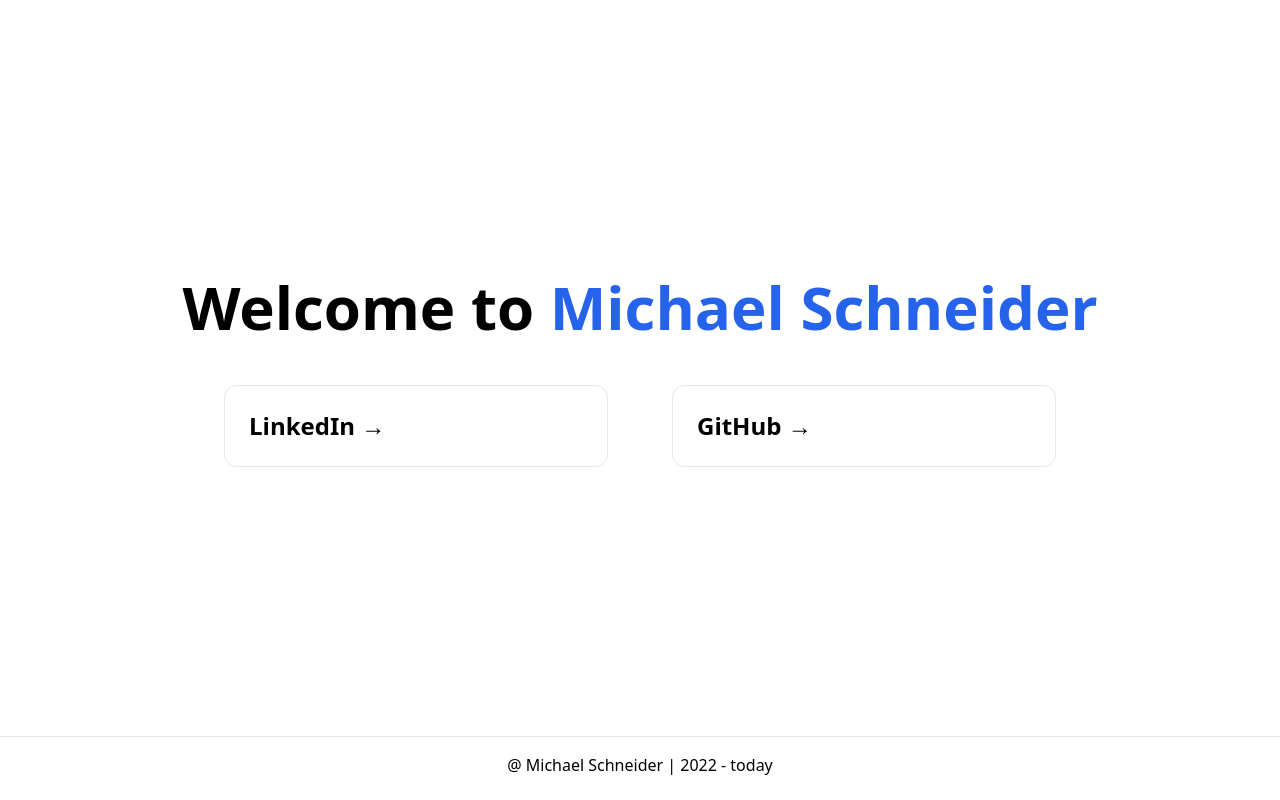
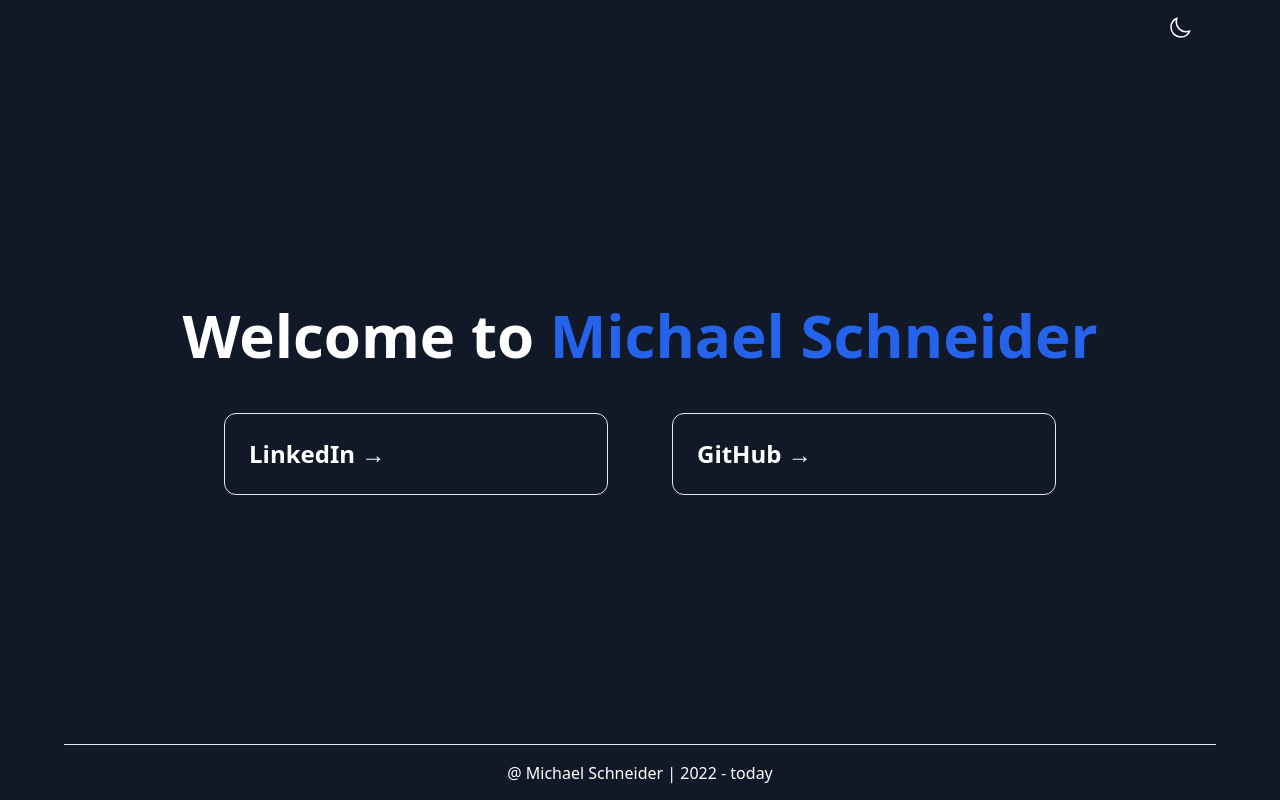
Before and after one commit to schneidermichael/my-website, a Next.js app: page / in a window 1280 px wide. Built offline with nearby package versions, Linux system fonts and the light colour scheme.

Commit message:
feat: added dark mode

```diff
--- a/components/DelayedTitle.tsx
+++ b/components/DelayedTitle.tsx
@@ -15,7 +15,7 @@ const DelayedTitle: FC<DelayedTitleProps> = ({ speed, firstMessage, secondMessag
       });
 
       return (
-        <div>
+        <div className="dark:text-white">
           {firstTextPart}{" "}
           <span className="text-blue-600">{secondTextPart.substring(0, idx)}</span>
         </div>
--- /dev/null
+++ b/components/Footer.tsx
@@ -0,0 +1,15 @@
+import { FC } from "react";
+
+interface FooterProps {
+    name: string;
+  }
+
+export const Footer: FC<FooterProps> = ({ name }) => {
+    return (
+        <footer className="flex h-14 w-full  items-center justify-center border-t">
+          <span className="flex items-center justify-center gap-2 dark:text-white">
+            @ {name} | 2022 - today
+          </span>
+        </footer>
+    );
+  };
--- /dev/null
+++ b/components/Header.tsx
@@ -0,0 +1,48 @@
+import UseDarkMode from "./UseDarkMode";
+
+const Header = () => {
+  const [colorTheme, setTheme]: any = UseDarkMode();
+
+
+  return (
+    <header className="h-15  dark:border-gray-700">
+      <div className="container px-4 sm:px-6 py-4 flex justify-end items-center">
+        {colorTheme === "light" ? (
+          <svg
+            onClick={() => setTheme("light")}
+            xmlns="http://www.w3.org/2000/svg"
+            fill="none"
+            viewBox="0 0 24 24"
+            strokeWidth={1.5}
+            stroke="currentColor"
+            className="w-6 h-6 dark:text-white"
+          >
+            <path
+              strokeLinecap="round"
+              strokeLinejoin="round"
+              d="M21.752 15.002A9.718 9.718 0 0118 15.75c-5.385 0-9.75-4.365-9.75-9.75 0-1.33.266-2.597.748-3.752A9.753 9.753 0 003 11.25C3 16.635 7.365 21 12.75 21a9.753 9.753 0 009.002-5.998z"
+            />
+          </svg>
+        ) : (
+          <svg
+            onClick={() => setTheme("dark")}
+            xmlns="http://www.w3.org/2000/svg"
+            fill="none"
+            viewBox="0 0 24 24"
+            strokeWidth={1.5}
+            stroke="currentColor"
+            className="w-6 h-6 "
+          >
+            <path
+              strokeLinecap="round"
+              strokeLinejoin="round"
+              d="M12 3v2.25m6.364.386l-1.591 1.591M21 12h-2.25m-.386 6.364l-1.591-1.591M12 18.75V21m-4.773-4.227l-1.591 1.591M5.25 12H3m4.227-4.773L5.636 5.636M15.75 12a3.75 3.75 0 11-7.5 0 3.75 3.75 0 017.5 0z"
+            />
+          </svg>
+        )}
+      </div>
+    </header>
+  );
+};
+
+export default Header;
--- /dev/null
+++ b/components/UseDarkMode.tsx
@@ -0,0 +1,19 @@
+import { useEffect, useState } from "react";
+
+const UseDarkMode = () => {
+  const [theme, setTheme] = useState('dark');
+  const colorTheme = theme === "dark" ? "light" : "dark";
+
+  useEffect(() => {
+    const root = window.document.documentElement;
+
+    root.lang = "en-us";
+    root.classList.remove(colorTheme);
+    root.classList.add(theme);
+
+  }, [theme]);
+
+  return [colorTheme, setTheme];
+}
+
+export default UseDarkMode;
--- a/package.json
+++ b/package.json
@@ -8,7 +8,6 @@
   "dependencies": {
     "@heroicons/react": "^2.0.12",
     "next": "latest",
-    "next-themes": "^0.2.1",
     "react": "18.2.0",
     "react-dom": "18.2.0"
   },
--- a/pages/index.tsx
+++ b/pages/index.tsx
@@ -1,22 +1,28 @@
 import type { NextPage } from "next";
 import Head from "next/head";
 import DelayedTitle from "../components/DelayedTitle";
+import { Footer } from "../components/Footer";
+import Header from "../components/Header";
 
 const title = "Welcome to ";
 const nameOfPerson = "Michael Schneider";
 
 const Home: NextPage = () => {
   return (
-    <div>
-      <div className="flex min-h-screen flex-col items-center justify-center py-2">
-        <Head>
-          <title>Michael Schneider</title>
-          <link rel="icon" href="/favicon.ico" />
-        </Head>
-
+    <div className="dark:bg-gray-900">
+      <Head >
+        <title>Michael Schneider</title>
+        <link rel="icon" href="/favicon.ico" />
+      </Head>
+      <div className="min-h-screen mx-auto max-w-6xl flex flex-col ">
+        <Header/>
         <main className="flex w-full flex-1 flex-col items-center justify-center px-20 text-center">
           <h1 className="text-6xl font-bold">
-            <DelayedTitle speed={150} firstMessage={title} secondMessage={nameOfPerson}/>
+            <DelayedTitle
+              speed={150}
+              firstMessage={title}
+              secondMessage={nameOfPerson}
+            />
           </h1>
 
           <div className="mt-6 flex max-w-4xl flex-wrap items-center justify-around sm:w-full">
@@ -24,23 +30,18 @@ const Home: NextPage = () => {
               href="https://www.linkedin.com/in/michischneider/"
               className="mt-6 w-96 rounded-xl border p-6 text-left hover:text-blue-600 focus:text-blue-600"
             >
-              <h3 className="text-2xl font-bold">LinkedIn &rarr;</h3>
+              <h2 className="text-2xl font-bold dark:text-white">LinkedIn &rarr;</h2>
             </a>
 
             <a
               href="https://github.com/schneidermichael"
               className="mt-6 w-96 rounded-xl border p-6 text-left hover:text-blue-600 focus:text-blue-600"
             >
-              <h3 className="text-2xl font-bold">GitHub &rarr;</h3>
+              <h2 className="text-2xl font-bold dark:text-white">GitHub &rarr;</h2>
             </a>
           </div>
         </main>
-
-        <footer className="flex h-14 w-full items-center justify-center border-t">
-          <span className="flex items-center justify-center gap-2">
-            @ Michael Schneider | 2022 - today
-          </span>
-        </footer>
+        <Footer name="Michael Schneider" />
       </div>
     </div>
   );
```
Also changed, not shown: 1 other file (tests, documents, lock files or other folders).
